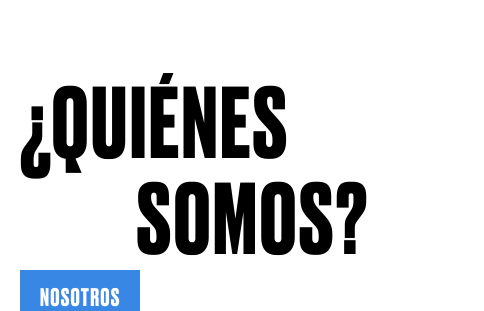
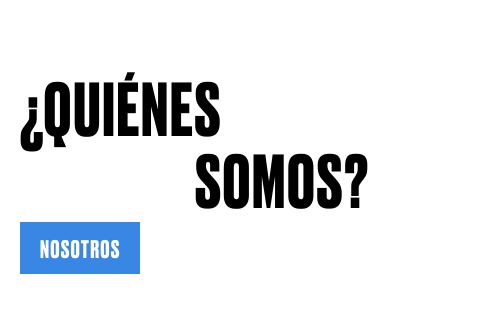
Before and after one commit to PolCarva/nsgcorp, a Next.js app: page / in a window 390 px wide. Shown: the part 829-1140 px from the top of the page, 484 px wide, since content can reach past the window. Built offline with nearby package versions, Linux system fonts and the light colour scheme; no server answers.

Commit message:
Fix responsive layout

```diff
--- a/components/ui/HeadingTwo.tsx
+++ b/components/ui/HeadingTwo.tsx
@@ -4,7 +4,7 @@ import React from "react";
 const HeadingTwo = ({ top, bottom }: { top: string; bottom: string }) => {
   return (
     <h2
-      className={`${durk.className} w-full tracking-wide text-8xl md:text-9xl lg:text-[12rem] xl:text-[14rem] 2xl:text-[16em] uppercase`}
+      className={`${durk.className} w-full max-w-[calc(100vw-2rem)] tracking-wide text-7xl md:text-9xl lg:text-[12rem] xl:text-[14rem] 2xl:text-[16em] uppercase`}
     >
       <span className="block md:mb-[-0.2em]">{top}</span> {" "}
       <span className="block text-end">{bottom}</span>
--- a/components/ui/PresenceAndPerformanceCard.tsx
+++ b/components/ui/PresenceAndPerformanceCard.tsx
@@ -20,7 +20,7 @@ const PresenceAndPerformanceCard = ({
           {mesure}
         </span>
       </p>
-      <p className="text-5xl md:text-2xl lg:text-4xl xl:text-5xl uppercase absolute leading-[80%] bottom-1 right-5 text-right">
+      <p className="text-[2.6rem] md:text-2xl lg:text-4xl xl:text-5xl uppercase absolute leading-[80%] bottom-1 right-5 text-right">
         {text}
       </p>
     </div>
--- a/components/ui/TeamListSection.tsx
+++ b/components/ui/TeamListSection.tsx
@@ -22,7 +22,7 @@ const TeamListSection = async () => {
             <div key={person?.equipo?.nombre} className="w-full flex flex-col items-center justify-start text-center h-full bg-transparent p-5">
               <Image
                 objectPosition="center"
-                className="w-full border border-black/20 aspect-square object-cover rounded-full mb-2"
+                className="w-10/12 mx-auto border border-black/20 aspect-square object-cover rounded-full mb-2"
                 alt={person?.equipo?.imagen?.node?.altText}
                 width={parseInt(person?.equipo?.imagen?.node?.mediaDetails?.sizes[0]?.width)}
                 height={parseInt(person?.equipo?.imagen?.node?.mediaDetails?.sizes[0]?.height)}
--- a/lib/graphqlRequest.ts
+++ b/lib/graphqlRequest.ts
@@ -8,7 +8,7 @@ export default async function graphqlRequest(query: { query: string }) {
     const res = await fetch(url, {
         headers,
         method: 'POST',
-        body: JSON.stringify(query)
+        body: JSON.stringify(query),
     });
 
     if (!res.ok) {
```
